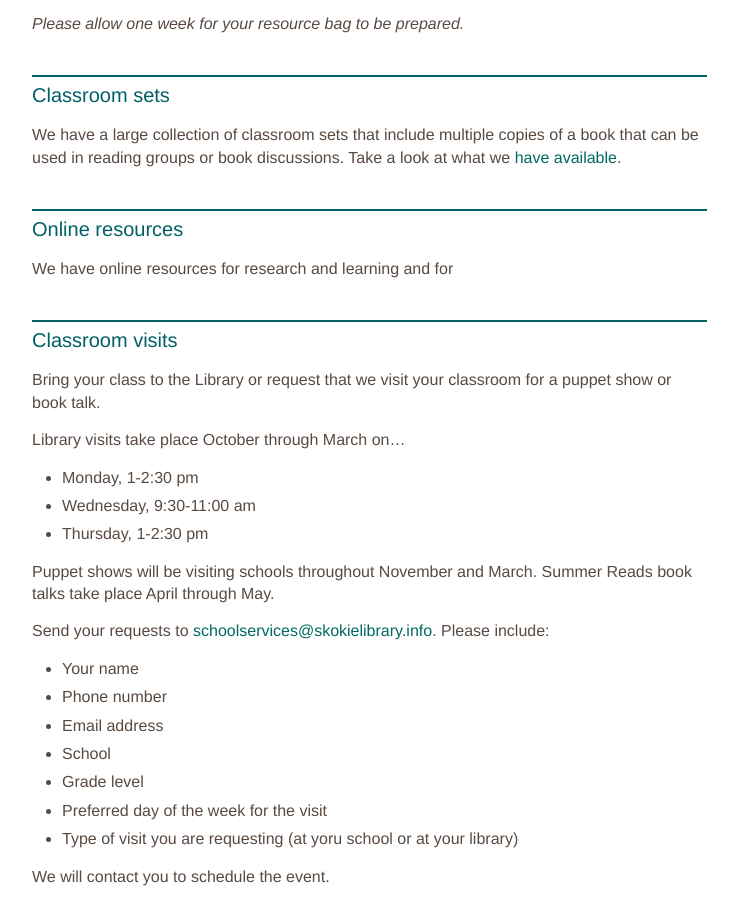
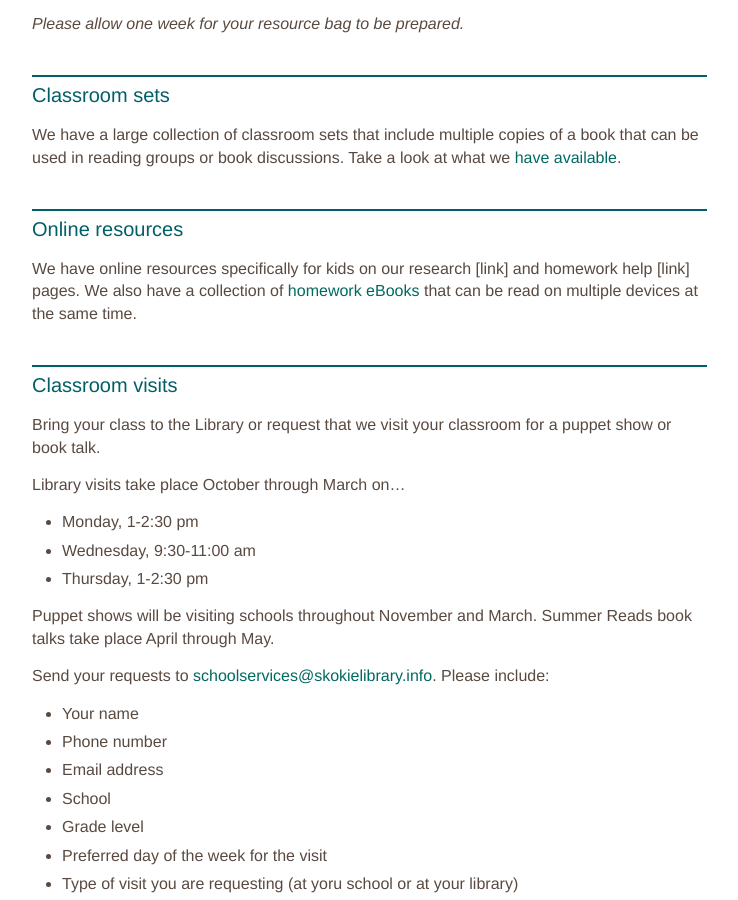
Before and after one commit to skokielibrary/spl-content, a Jekyll site: the page built from _content/jenny/services--teachers-schools.markdown, in a window 1280 px wide and 900 px high, scrolled down 1199 px. Shown: the whole window, without its empty margins (126-864 px from the left). Built offline with Jekyll 4.4.1, drawn with Linux system fonts in a browser that asks for light colours.

Commit message:
Updated services--teachers-schools.markdown

```diff
--- a/_content/jenny/services--teachers-schools.markdown
+++ b/_content/jenny/services--teachers-schools.markdown
@@ -49,7 +49,7 @@ We have a large collection of classroom sets that include multiple copies of a b
 
 ## Online resources
 
-We have online resources for research and learning and for
+We have online resources specifically for kids on our research [link] and homework help [link] pages. We also have a collection of [homework eBooks](http://encore.skokielibrary.info/iii/encore/search/C__S%28%28Marshall%20Cavendish%20ebooks%29%20%7C%20%28abdo%20digital%29%20%7C%20%28Marshall%20Cavendish%20ebooks%29%29%20f%3Ae__Orightresult__U?lang=eng&suite=beta) that can be read on multiple devices at the same time.
 
 ## Classroom visits
 
```
